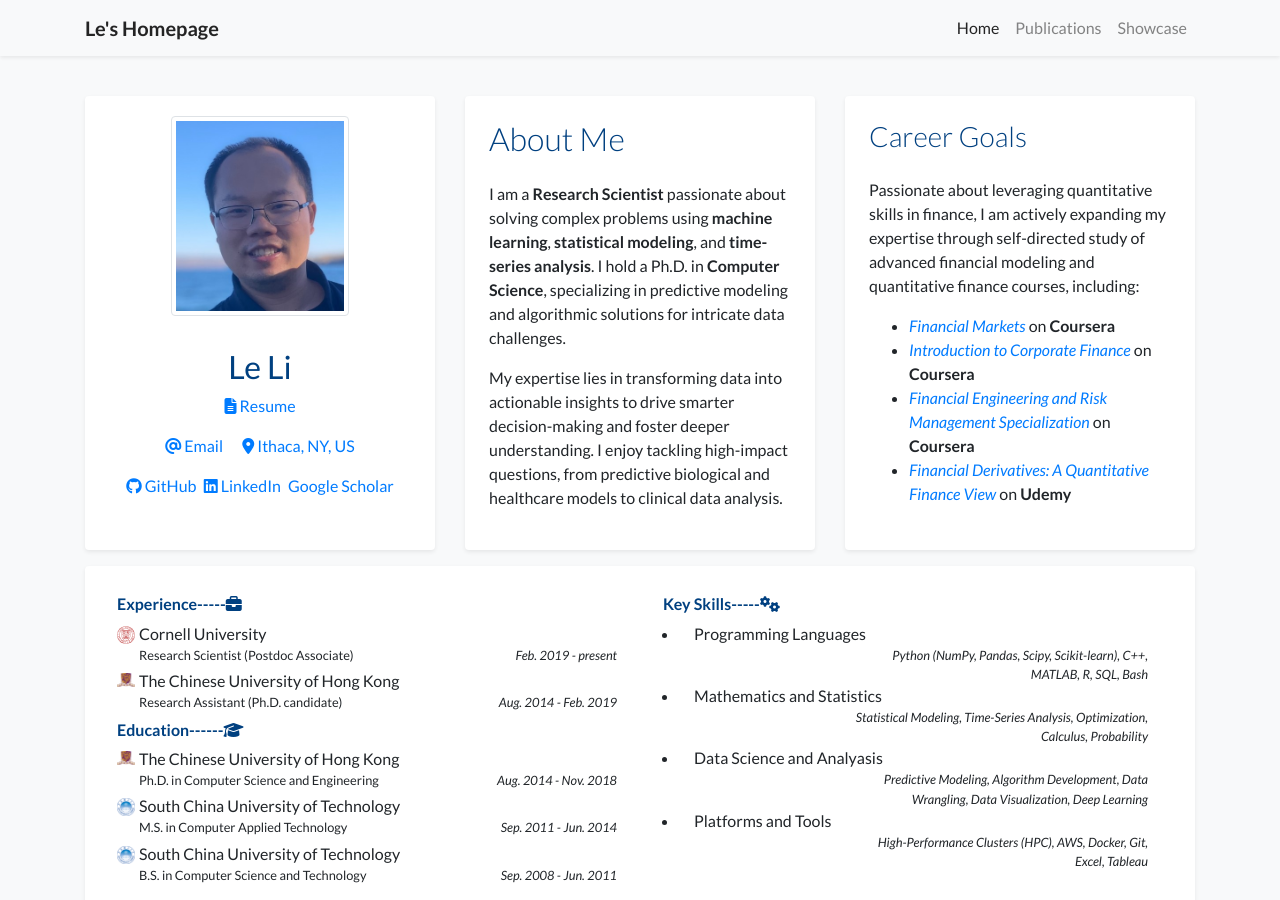
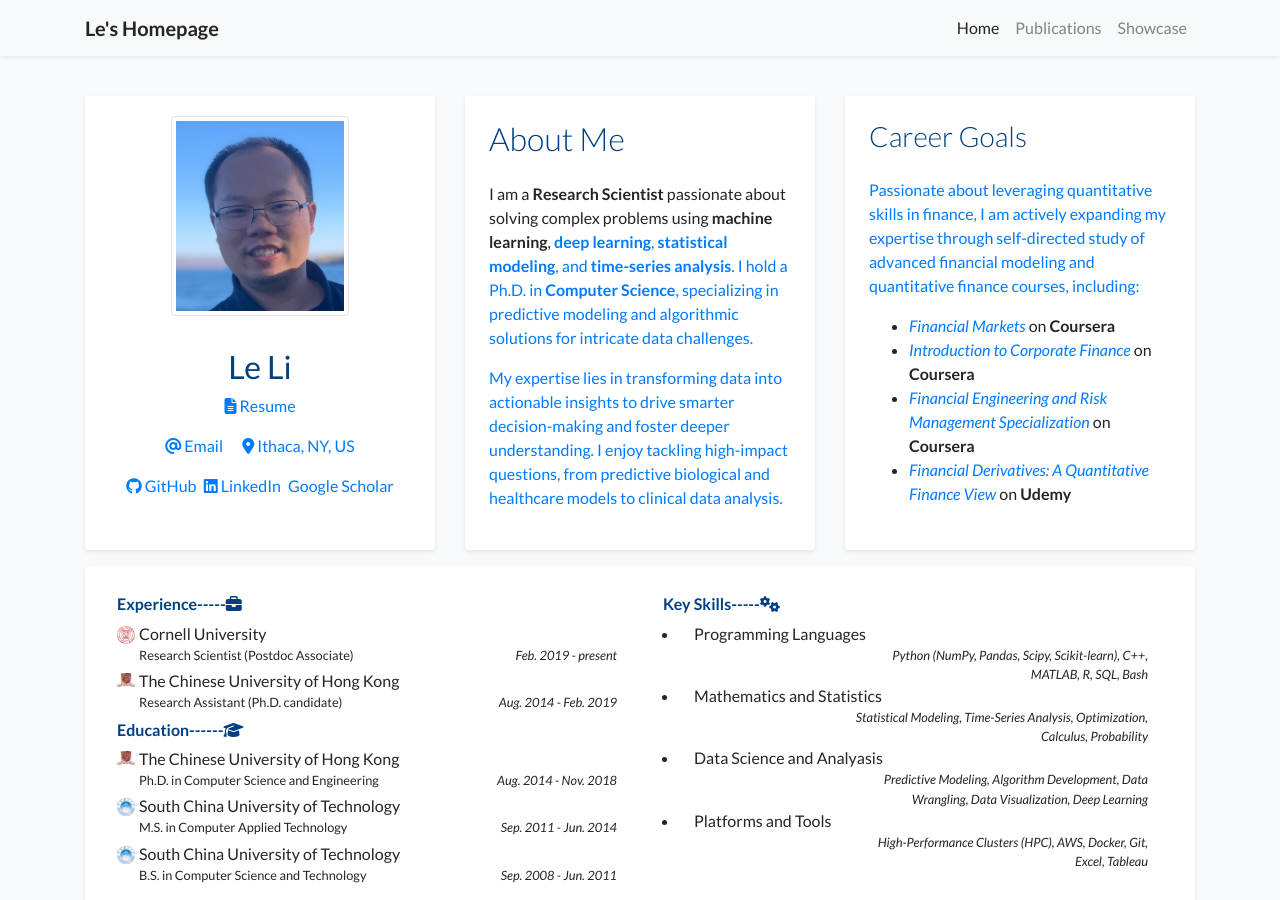
Before and after one commit to moziya/moziya, a Jekyll site: the page built from index.html, in a window 1280 px wide and 900 px high. Built offline with Jekyll 4.4.1, drawn with Linux system fonts in a browser that asks for light colours; nearby versions of some CDN libraries; a style sheet for code colours, icons or effects is not loaded.

Commit message:
Add href to profiles

```diff
--- a/_data/profile.yml
+++ b/_data/profile.yml
@@ -21,7 +21,7 @@
 
 short_bio_text_justify: false
 short_bio: >-
-  <p>I am a <b>Research Scientist</b> passionate about solving complex problems using <b>machine learning</b>, <b>statistical modeling</b>, and <b>time-series analysis</b>. I hold a Ph.D. in <b>Computer Science</b>, specializing in predictive modeling and algorithmic solutions for intricate data challenges.</p>
+  <p>I am a <b>Research Scientist</b> passionate about solving complex problems using <b>machine learning</b>, <a href="/moziya/publications#project-Deep%20Learning"><b>deep learning</b>, <b>statistical modeling</b>, and <b>time-series analysis</b>. I hold a Ph.D. in <b>Computer Science</b>, specializing in predictive modeling and algorithmic solutions for intricate data challenges.</p>
 
   <p>My expertise lies in transforming data into actionable insights to drive smarter decision-making and foster deeper understanding. I enjoy tackling high-impact questions, from predictive biological and healthcare models to clinical data analysis.</p>
 
```
